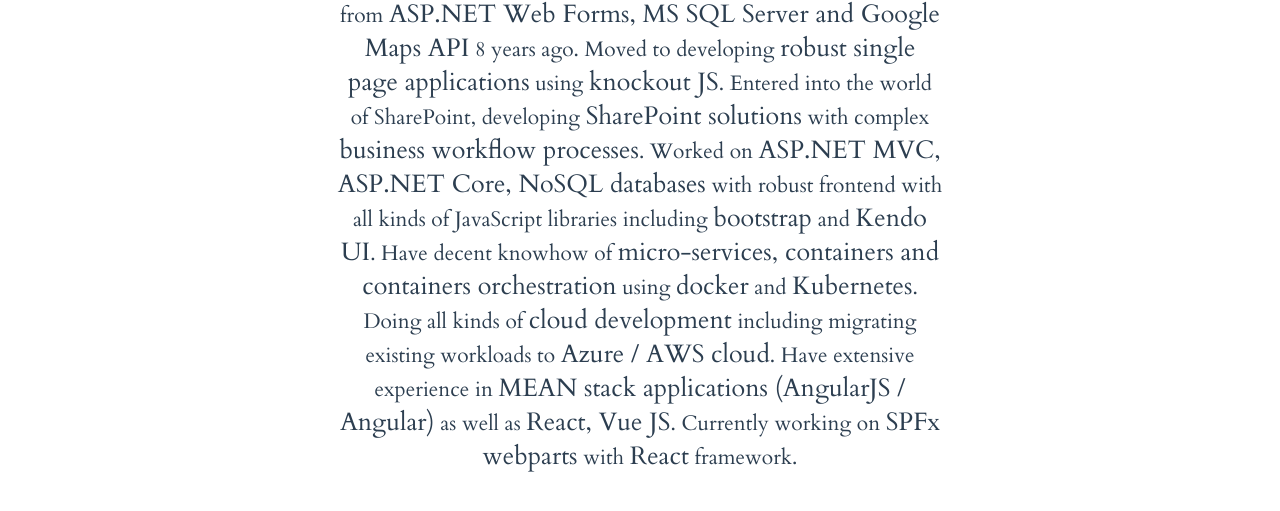
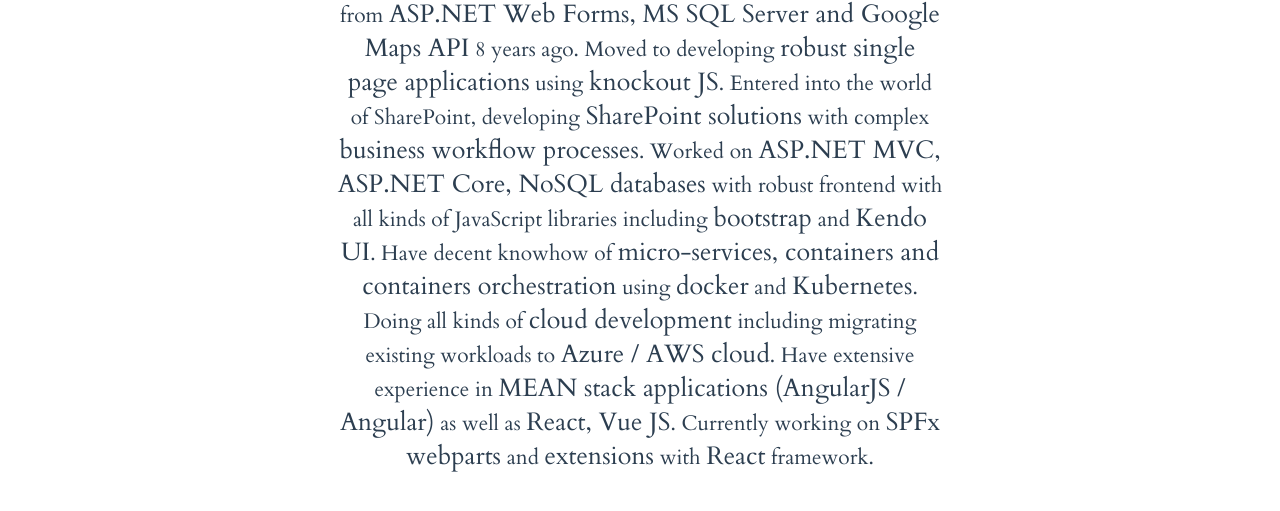
Before and after one commit to adeelsheikh/my-portfolio, a plain HTML site: page index.html in a window 1280 px wide. Shown: the part 2229-2740 px from the top of the page. Drawn offline with Linux system fonts and the light colour scheme.

Commit message:
Update the 'About me' description

```diff
--- a/index.html
+++ b/index.html
@@ -125,7 +125,7 @@
       Have decent knowhow of <span class="emphasis">micro-services, containers and containers orchestration</span> using <span class="emphasis">docker</span> and <span class="emphasis">Kubernetes</span>.
       Doing all kinds of <span class="emphasis">cloud development</span> including migrating existing workloads to <span class="emphasis">Azure / AWS cloud</span>.
       Have extensive experience in <span class="emphasis">MEAN stack applications (AngularJS / Angular)</span> as well as <span class="emphasis">React, Vue JS</span>.
-      Currently working on <span class="emphasis">SPFx webparts</span> with <span class="emphasis">React</span> framework.
+      Currently working on <span class="emphasis">SPFx webparts</span> and <span class="emphasis">extensions</span> with <span class="emphasis">React</span> framework.
     </p>
 
     <div class="background--skyBlue modal--closed">
```
